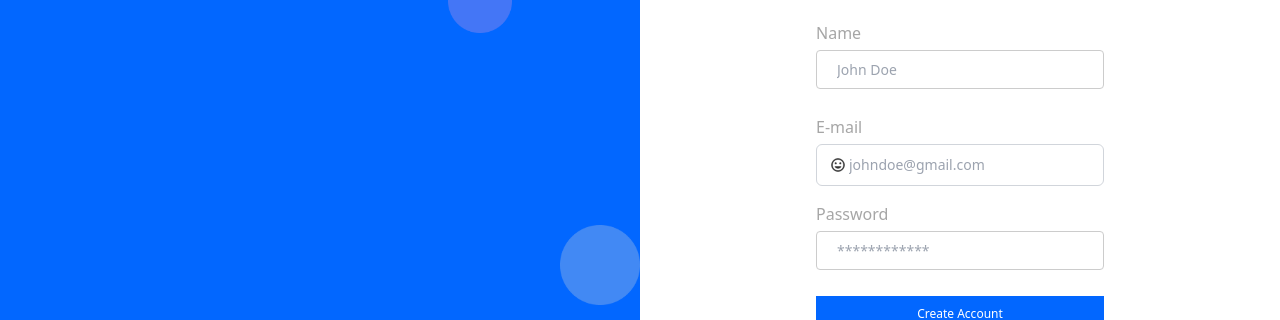
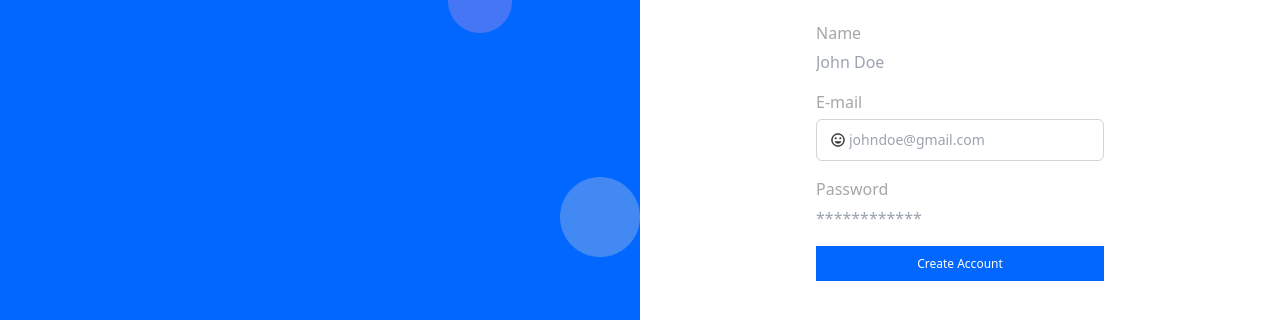
Before and after one commit to KingsleyAmankwah/angular-auth-pages, an Angular app: page / in a window 1280 px wide. Shown: the part 159-479 px from the top of the page. Built offline with nearby package versions, Linux system fonts and the light colour scheme.

Commit message:
custom css removed

```diff
--- a/src/app/components/register-page/register-page.component.css
+++ b/src/app/components/register-page/register-page.component.css
@@ -8,14 +8,3 @@ label {
   color: #a6a6a6;
   padding-bottom: 5px;
 }
-
-.form-control {
-  border: 1px solid #ccc;
-  font-size: 14px;
-  padding: 8px 20px;
-  margin-bottom: 10px;
-  color: #555;
-  border-color: #ccc;
-  outline: none;
-  border-radius: 4px;
-}
```
